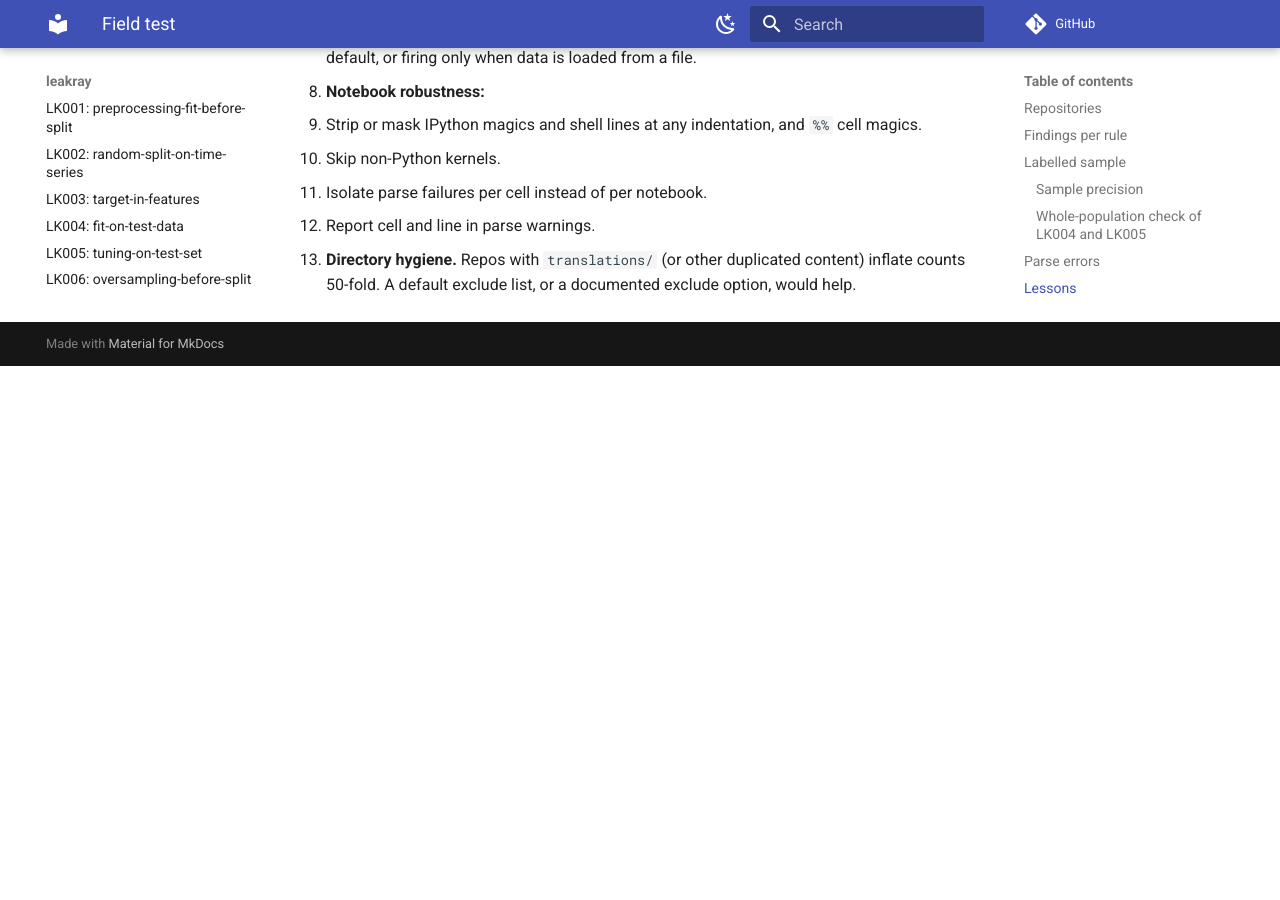
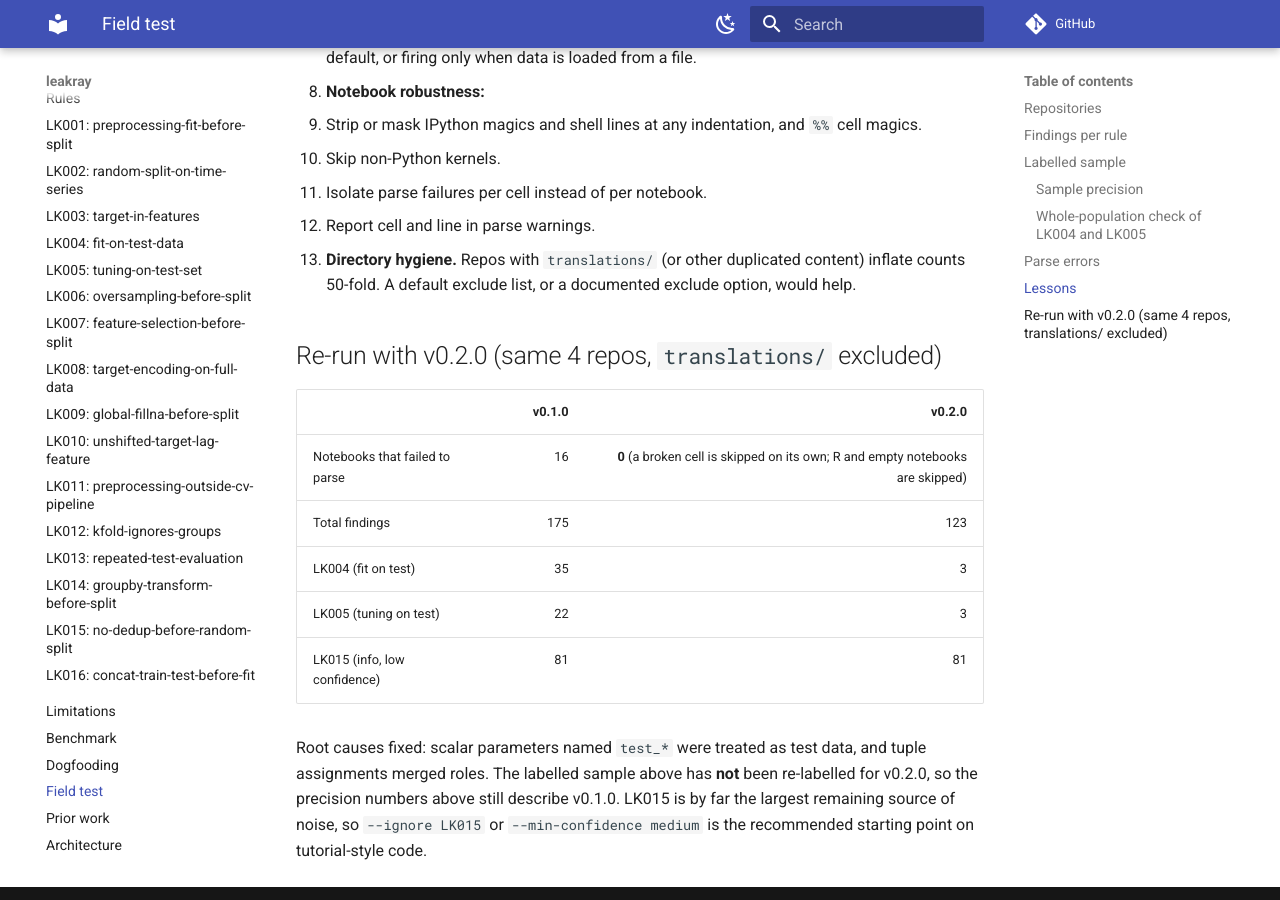
Before and after one commit to tpong-dev/leakray, an MkDocs documentation site: the page built from docs/field_test.md, in a window 1280 px wide and 900 px high, scrolled down 6256 px. Built offline with MkDocs 1.6.1 and Material for MkDocs 9.7.7, drawn with Linux system fonts in a browser that asks for light colours; comment, search, counter and statistics services are not loaded; before the commit the page ends 6622 px from its top, so only the background shows below that.

Commit message:
Prepare v0.2.0: version bump, changelog, field-test re-run, refreshed benchmark results

````diff
--- a/docs/benchmark.md
+++ b/docs/benchmark.md
@@ -1,7 +1,7 @@
 # leakray benchmark results
 
 - Date: 2026-11-04
-- leakray version: 0.1.0
+- leakray version: 0.2.0
 - Cases: 126 (71 leaky, 55 clean)
 - Confidence filter: none (default Options)
 
--- a/docs/field_test.md
+++ b/docs/field_test.md
@@ -148,3 +148,16 @@ Problems with how these are handled:
    - Report cell and line in parse warnings.
 9. **Directory hygiene.** Repos with `translations/` (or other duplicated content) inflate
    counts 50-fold. A default exclude list, or a documented exclude option, would help.
+
+
+## Re-run with v0.2.0 (same 4 repos, `translations/` excluded)
+
+| | v0.1.0 | v0.2.0 |
+|---|---:|---:|
+| Notebooks that failed to parse | 16 | **0** (a broken cell is skipped on its own; R and empty notebooks are skipped) |
+| Total findings | 175 | 123 |
+| LK004 (fit on test) | 35 | 3 |
+| LK005 (tuning on test) | 22 | 3 |
+| LK015 (info, low confidence) | 81 | 81 |
+
+Root causes fixed: scalar parameters named `test_*` were treated as test data, and tuple assignments merged roles. The labelled sample above has **not** been re-labelled for v0.2.0, so the precision numbers above still describe v0.1.0. LK015 is by far the largest remaining source of noise, so `--ignore LK015` or `--min-confidence medium` is the recommended starting point on tutorial-style code.
--- a/docs/integrations.md
+++ b/docs/integrations.md
@@ -5,7 +5,7 @@
 ```yaml
 repos:
   - repo: https://github.com/tpong-dev/leakray
-    rev: v0.1.0
+    rev: v0.2.0
     hooks:
       - id: leakray            # or leakray-errors-only
 ```
@@ -20,7 +20,7 @@ Findings appear as code-scanning alerts on pull requests (free for public reposi
 permissions: { contents: read, security-events: write }
 steps:
   - uses: actions/checkout@v4
-  - uses: tpong-dev/leakray@v0.1.0
+  - uses: tpong-dev/leakray@v0.2.0
     with: { path: ".", fail-on: "error" }
 ```
 
--- a/pyproject.toml
+++ b/pyproject.toml
@@ -4,7 +4,7 @@ build-backend = "hatchling.build"
 
 [project]
 name = "leakray"
-version = "0.1.0"
+version = "0.2.0"
 description = "Static analysis that finds data leakage in ML code: Python scripts and Jupyter notebooks."
 readme = "README.md"
 license = "MIT"
--- a/src/leakray/__init__.py
+++ b/src/leakray/__init__.py
@@ -3,7 +3,7 @@
 from .engine import Options, analyze_file, analyze_source, analyze_string
 from .models import Finding, Location, Severity
 
-__version__ = "0.1.0"
+__version__ = "0.2.0"
 
 __all__ = [
     "Finding",
````
Also changed, not shown: CHANGELOG.md (+2 -0 lines), README.md (+4 -4 lines), benchmark/RESULTS.md (+1 -1 lines), benchmark/holdout/RESULTS.md (+1 -1 lines), 2 other files.
